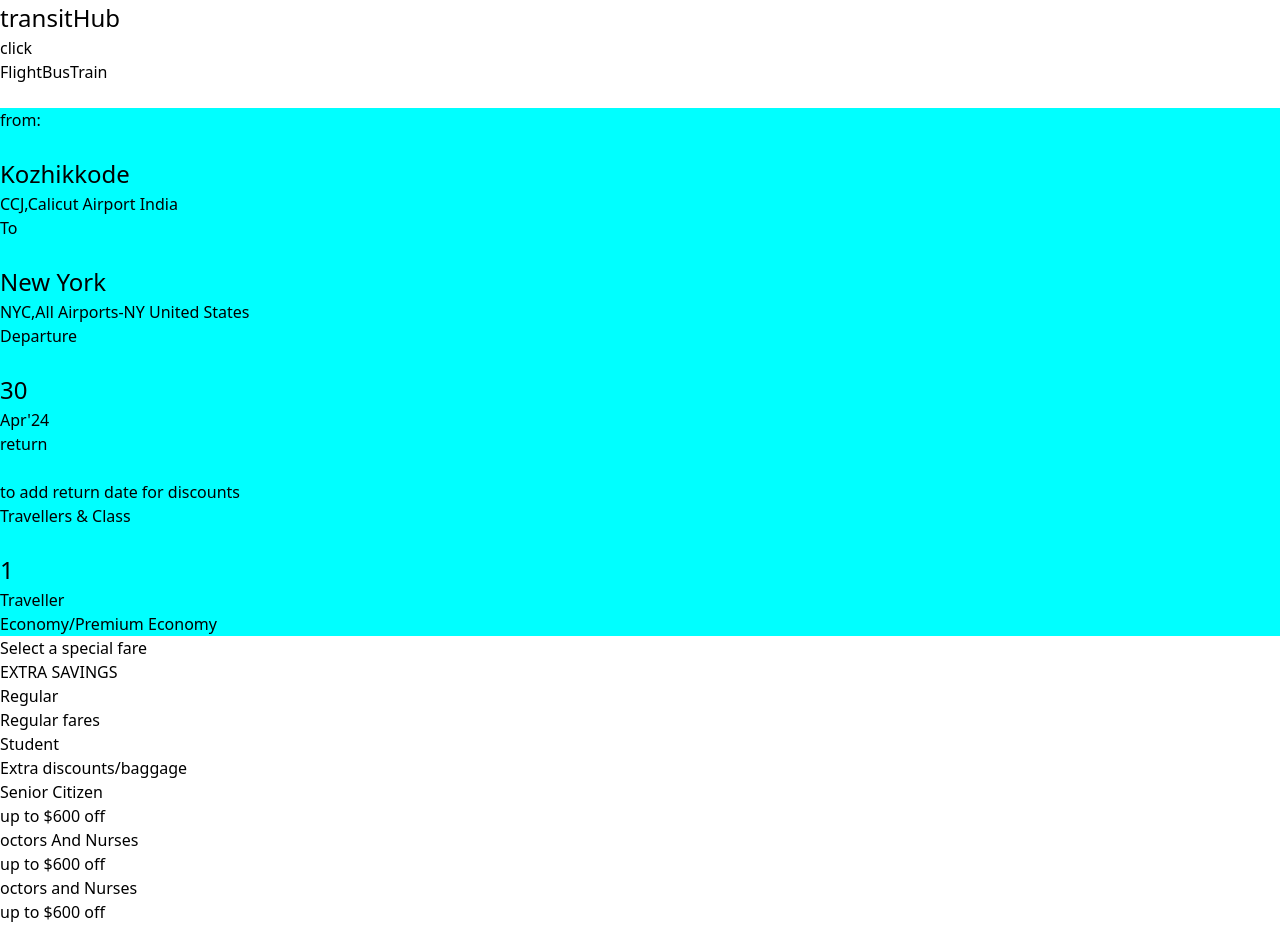
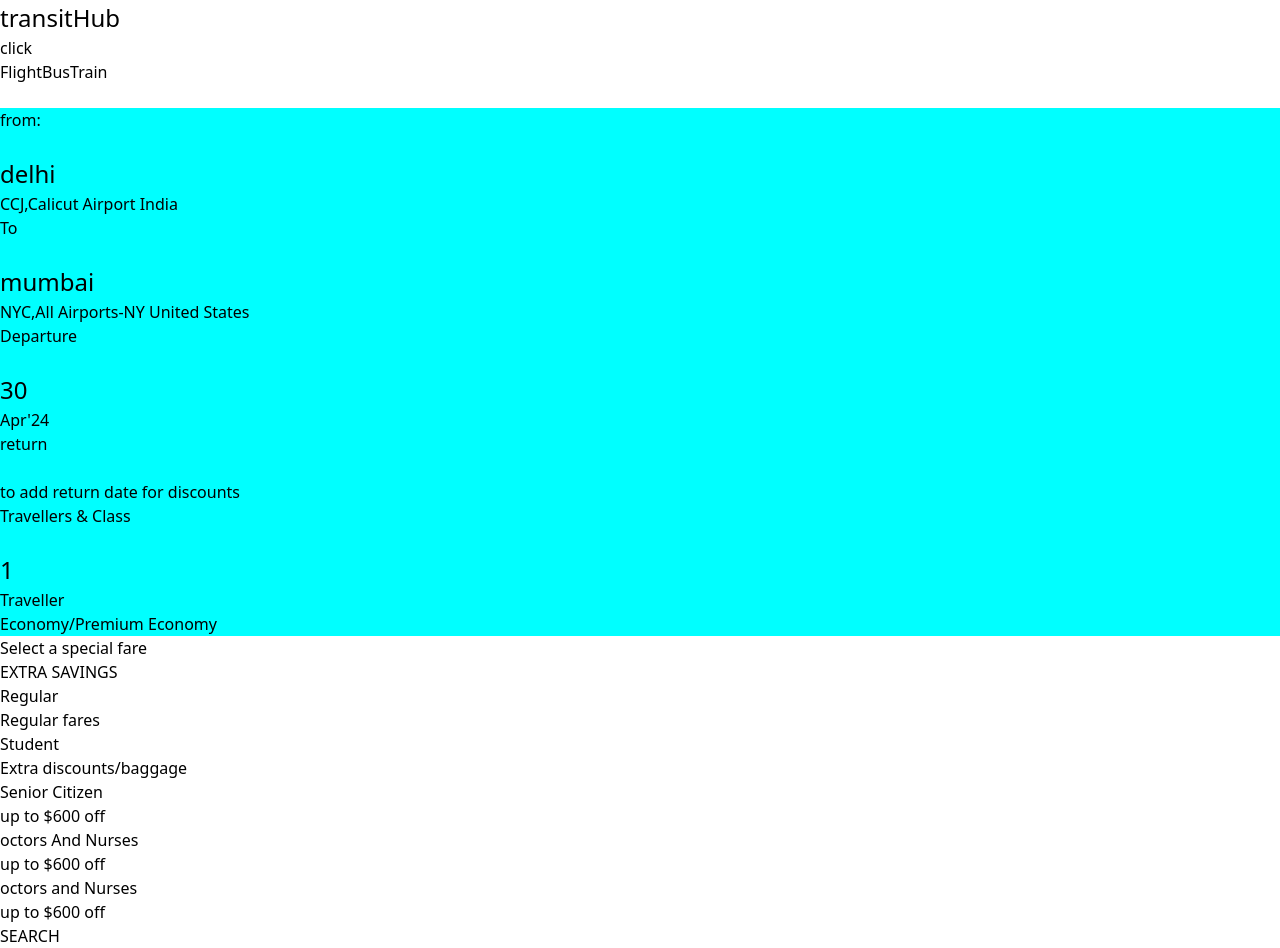
Before and after one commit to vinayakvasudevGithub/transitHub, a React (Vite) app: page /flight in a window 1280 px wide. Before the commit the page ends 924 px from the top, so only its background shows below. Built offline with nearby package versions, Linux system fonts and the light colour scheme.

Commit message:
'version-4

```diff
--- a/src/Components/Booking_Pages_Together.jsx
+++ b/src/Components/Booking_Pages_Together.jsx
@@ -2,7 +2,6 @@ import React, { useState } from 'react'
 import {Routes,Route,Link} from 'react-router-dom'
 import Flight_Booking from './flight_booking_folder/Flight_Booking'
 import Bus_Booking from './bus_booking_folder/Bus_Booking'
-// import Flight_Booking from './flight_booking_folder/Flight_Booking'
 import Train_Booking from './train_booking_folder/Train_Booking'
 
 const Booking_Pages_Together = () => {
@@ -32,7 +31,7 @@ const Booking_Pages_Together = () => {
 
             <br/>
         <Routes>
-            <Route path='/' element={<Flight_Booking/>} />
+            <Route path='/' element={<Bus_Booking/>} />
             <Route path='flight' element={<Flight_Booking/>} />
             <Route path='bus' element={<Bus_Booking />} />
             <Route path='train' element={<Train_Booking />} />
--- a/src/Components/bus_booking_folder/Bus_Booking.jsx
+++ b/src/Components/bus_booking_folder/Bus_Booking.jsx
@@ -2,6 +2,7 @@ import React from 'react'
 
 const Bus_Booking = () => {
   return (
+    <>
       <div className='bg-red-300 flex justify-center space-x-2'>
           <div className='category_of_booking_bus'>
               <h3>from</h3>
@@ -19,6 +20,11 @@ const Bus_Booking = () => {
               <h3>monday</h3>
           </div>
       </div>
+      <div className='flex justify-center'>
+        <button className='bg-blue-500 py-2 px-4 hover:bg-blue-700 font-bold text-white'>SEARCH</button>
+      </div>
+
+    </>
   )
 }
 
--- a/src/Components/flight_booking_folder/Flight_Booking.jsx
+++ b/src/Components/flight_booking_folder/Flight_Booking.jsx
@@ -1,22 +1,70 @@
-import React from 'react'
+import React, { useState } from 'react'
 import Special_Fare from './special_fare_folder/Special_Fare'
 
 
 const Flight_Booking = () => {
+
+      const [show,setshow]=useState(false)
+      const to_display_inputbox=(click)=>{
+            setshow(click)
+      }
+
+      const [from_input,set_from_input] =useState('delhi')
+      const [to_input,set_to_input] =useState('mumbai')
+      const press_enter_key=(e)=>{
+            const save_input = e.target.value
+
+            if(show === 'from'){
+                  e.key==='Enter'&& set_from_input(save_input)
+            }
+            else if(show === 'to'){
+                  set_to_input(save_input)
+            }
+            e.key == 'Enter' && setshow(false)
+
+
+
+            // e.key === 'Enter' && setshow(false)
+      }
+
+
+
   return (
       <>
       <div className='bg-red-300 flex justify-center space-x-2'>
-            <div className='category_of_booking_flight'>
+            <div onClick={()=>to_display_inputbox('from')} className='category_of_booking_flight'>
+                  {
+                        show === 'from'
+                        ?
+                        <div className='mt-8'>
+                              <input onKeyDown={press_enter_key} type='text' className='border border-gray-300' />
+                        </div>
+                        :
+                        <div>
                               <p>from:</p>
                               <br />
-                  <h1>Kozhikkode</h1>
+                              <h1>{from_input}</h1>
                               <p>CCJ,Calicut Airport India</p>
                         </div>
-            <div className='category_of_booking_flight'>
+                  }
+
+            </div>
+            <div onClick={()=>to_display_inputbox('to')} className='category_of_booking_flight'>
+                  {
+                        show === 'to'
+                        ?
+                        <div className='mt-8'>
+                              <input onKeyDown={press_enter_key} type='text' className='border border-gray-300'/>
+                        </div>
+                        :
+                        <div>
                               <p>To</p>
                               <br />
-                  <h1>New York</h1>
+                              <h1>{to_input}</h1>
                               <p>NYC,All Airports-NY United States</p>
+                        </div>
+                  }
+
             </div>
             <div className='category_of_booking_flight'>
                   <p>Departure</p>
@@ -36,6 +84,11 @@ const Flight_Booking = () => {
             </div>
       </div>
       <Special_Fare/>
+      <div className='flex justify-center'>
+          <button className='bg-blue-500 py-2 px-4 hover:bg-blue-700 font-bold text-white'>SEARCH</button>
+      </div>
+
+
 
       </>
   )
--- a/src/Components/train_booking_folder/Train_Booking.jsx
+++ b/src/Components/train_booking_folder/Train_Booking.jsx
@@ -1,9 +1,17 @@
-import React from 'react'
+import React, { useState } from 'react'
 
 const Train_Booking = () => {
+
+    const [show,setshow]=useState(false)
+    const to_display_inputbox=()=>{
+        console.log('car')
+    }
+
   return (
+
+    <>
     <div className='bg-red-300 flex justify-center space-x-2'>
-        <div className='category_of_booking_train'>
+        <div onClick={()=>to_display_inputbox()} className='category_of_booking_train'>
             <h3>from</h3>
             <h1>Delhi</h1>
             <h3>India</h3>
@@ -24,6 +32,12 @@ const Train_Booking = () => {
             <h3>All class</h3>
         </div>
     </div>
+        <div className='flex justify-center'>
+            <button className='bg-blue-500 py-2 px-4 hover:bg-blue-700 font-bold text-white'>SEARCH</button>
+        </div>
+
+
+    </>
   )
 }
 
```
Lines whose indentation alone changed are shown as unchanged.
